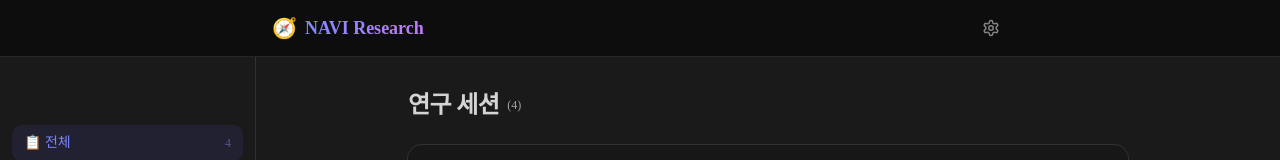
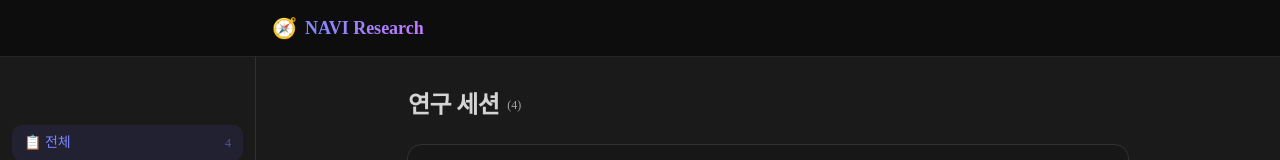
Before and after one commit to xsacdw/NAVI-Research, a Next.js app in the folder dashboard/: page / in a window 1280 px wide. Shown: the top 160 px of the page. Built offline with nearby package versions, Linux system fonts and the light colour scheme.

Commit message:
fix: 홈 헤더 설정 아이콘 숨김

```diff
--- a/dashboard/app/page.tsx
+++ b/dashboard/app/page.tsx
@@ -113,7 +113,7 @@ export default function Home() {
 
   return (
     <div className={`min-h-screen transition-colors ${getViewModeClasses(readSettings.viewMode)}`}>
-      <Header showSettings settings={readSettings} onSettingsChange={setReadSettings} />
+      <Header />
 
       <div className="flex">
         {/* Left Sidebar */}
```
